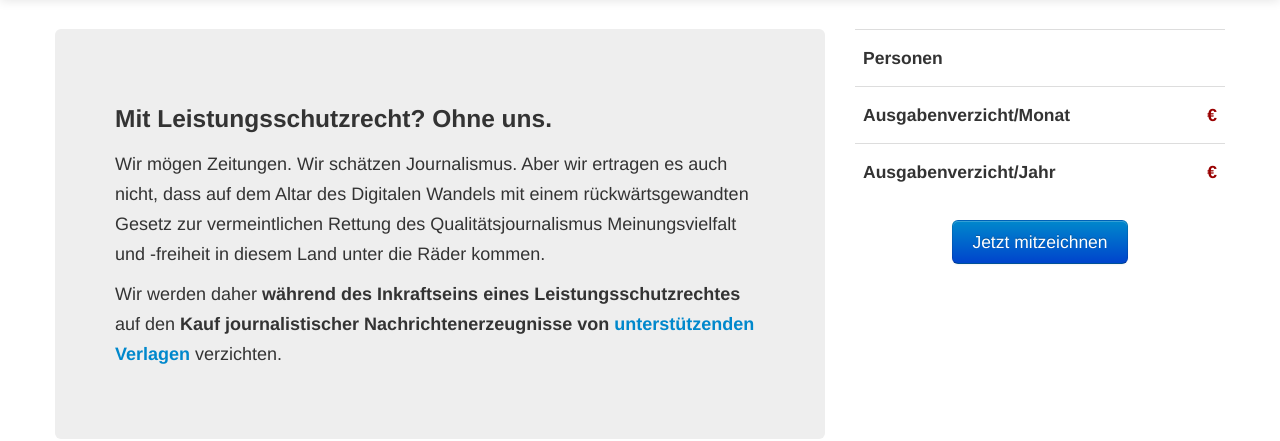
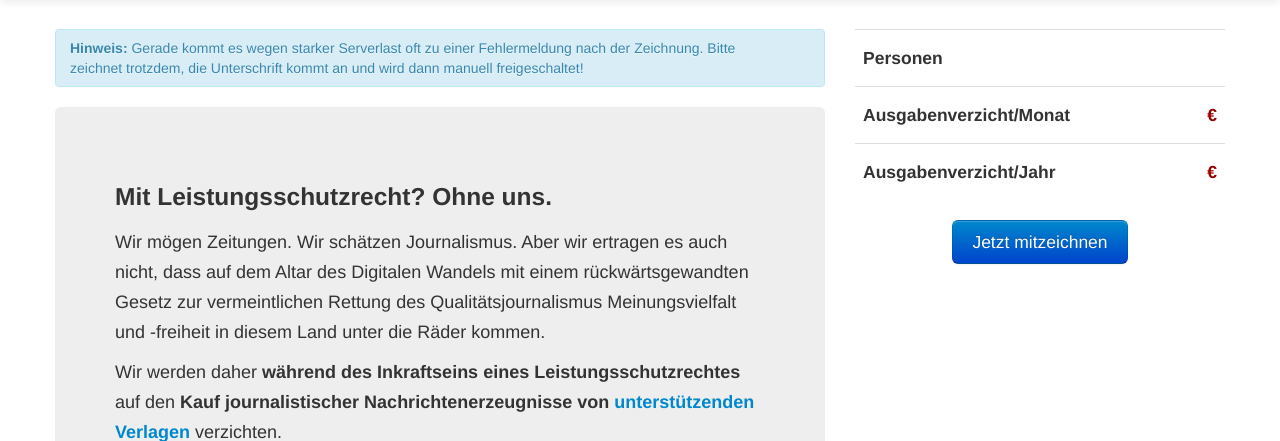
Before and after one commit to holgerd77/informationsverzicht-de, a Django app: template if_website/templates/if_website/index.html in a window 1280 px wide. Shown: the part 41-482 px from the top of the page. Run offline with Django 3.2, Linux system fonts and the light colour scheme; the template is opened without the code that fills it, so the values that code supplies are empty.

Commit message:
Hint on start page: server overload, from sent errors

```diff
--- a/if_website/templates/if_website/index.html
+++ b/if_website/templates/if_website/index.html
@@ -4,6 +4,10 @@
 <div class="row">
 
   <div class="span8">
+    <div class="alert alert-info">
+      <b>Hinweis:</b> Gerade kommt es wegen starker Serverlast oft zu einer Fehlermeldung nach der Zeichnung.
+      Bitte zeichnet trotzdem, die Unterschrift kommt an und wird dann manuell freigeschaltet!
+    </div>
     <div class="hero-unit">
     <p>
       <h3>Mit Leistungsschutzrecht? Ohne uns.</h3>
```
